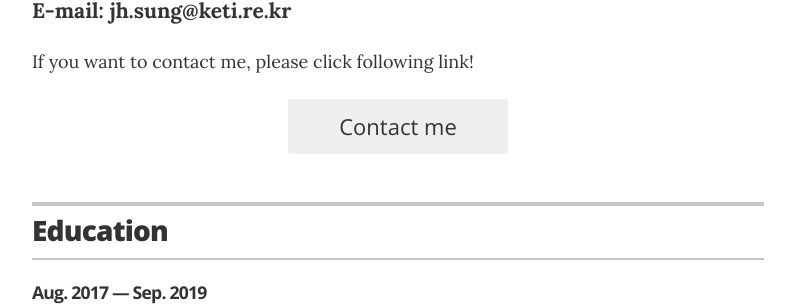
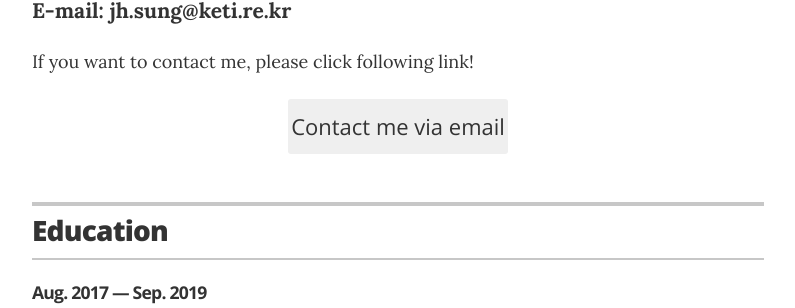
Before and after one commit to friendlyvillain/digital_cv, a Jekyll site: the page built from index.html, in a window 1280 px wide and 900 px high. Shown: the part 378-686 px from the top of the window, without its empty margins (242-1037 px from the left). Built offline with Jekyll 4.4.1, drawn with Linux system fonts in a browser that asks for light colours.

Commit message:
minor rev

```diff
--- a/_layouts/resume.html
+++ b/_layouts/resume.html
@@ -40,7 +40,7 @@
         </div>
 
         {% if site.resume_looking_for_work == 'yes' %}
-        <a href="mailto:{{ site.resume_contact_email }}" class="contact-button no-print" itemprop="email">Contact me</a>
+        <a href="mailto:{{ site.resume_contact_email }}" class="contact-button no-print" itemprop="email">Contact me via email</a>
         {% elsif site.resume_looking_for_work == 'no' %}
         <a class="contact-button not-looking no-print">I'm not looking for work right now.</a>
         {% else %}
```
